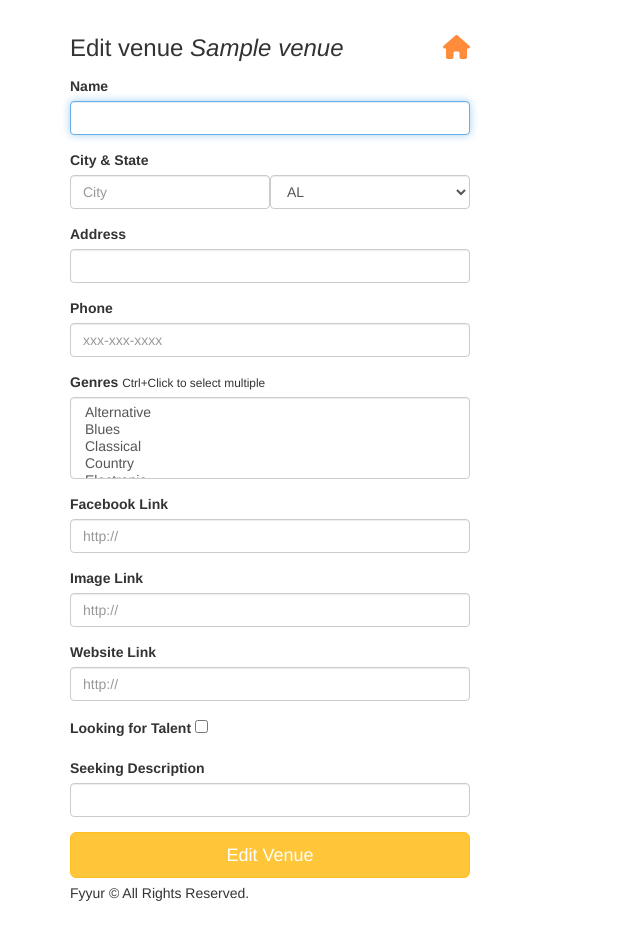
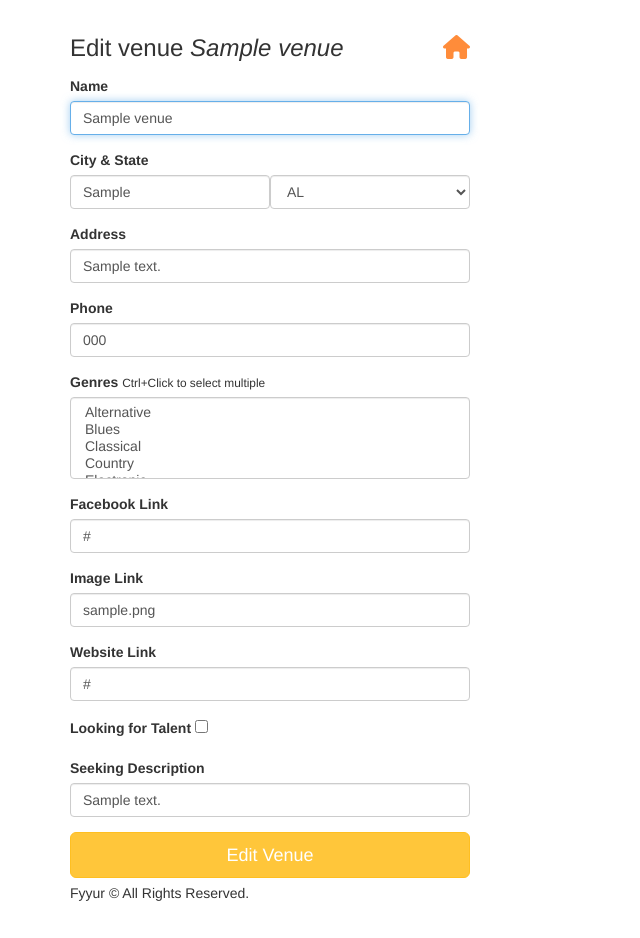
Before and after one commit to mhgbtc/mhg-alx, a Flask app: page /venues/1/edit in a window 1280 px wide. Shown: the part 60-998 px from the top of the page, without its empty margins (0-640 px from the left). Run offline with Flask 2, Linux system fonts and the light colour scheme; tables that the repository leaves empty hold one stand-in row (values such as "Sample post"); some libraries are stand-ins or nearby versions.

Commit message:
After submission

```diff
--- a/app.py
+++ b/app.py
@@ -114,6 +114,30 @@ def show_venue(venue_id):
 	if not good_venue_id:
 		abort(404)
 
+	# J'essaye de recuperer les informations par rapport aux spectacles passer et a venir d'une venue.
+	# Etant donne la relation entre une venue et les artists, une jointure s'impose sur le modele artist pour avoir d'informations sur l(les)'artists
+	# qui a un spectacle dans le lieu
+
+	upcoming_shows_query = db.session.query(Show).join(Artist).filter(Show.venue_id==venue_id).filter(Show.start_time>datetime.now()).all()
+	upcoming_shows = []
+	for show in upcoming_shows_query:
+		upcoming_shows.append({
+		"artist_id": show.artist_id,
+		"artist_name": show.artist.name,
+		"artist_image_link": show.artist.image_link,
+		"start_time": show.start_time
+		})
+
+	past_shows_query = db.session.query(Show).join(Artist).filter(Show.venue_id==venue_id).filter(Show.start_time < datetime.now()).all()
+	past_shows = []
+	for show in past_shows_query:
+		past_shows.append({
+		"artist_id": show.artist_id,
+		"artist_name": show.artist.name,
+		"artist_image_link": show.artist.image_link,
+		"start_time": show.start_time
+		})
+
 	data = {
 		"id": good_venue_id.id,
 		"name": good_venue_id.name,
@@ -126,10 +150,10 @@ def show_venue(venue_id):
 		"facebook_link": good_venue_id.facebook_link,
 		"seeking_talent": good_venue_id.seeking_talent,
 		"image_link": good_venue_id.image_link,
-		"past_shows": [],
-		"upcoming_shows": [],
-		"past_shows_count": 0,
-		"upcoming_shows_count": 0,
+		"past_shows": past_shows,
+		"upcoming_shows": upcoming_shows,
+		"past_shows_count": len(past_shows),
+		"upcoming_shows_count": len(upcoming_shows),
 	}
 
 	if good_venue_id.seeking_talent:
@@ -137,26 +161,6 @@ def show_venue(venue_id):
 	else:
 		data['seeking_description'] = ''
 
-	counter = 0
-	current_time = dt.now()
-	for show in good_venue_id.shows:
-		artist = Artist.query.get(show.artist_id)
-		if(show.start_time >= current_time):
-			data["upcoming_shows"].append({
-				"artist_id": show.artist_id,
-				"artist_name": artist.name,
-				"artist_image_link": artist.image_link,
-				"start_time": show.start_time
-			})
-			counter += 1
-		else:
-			data["past_shows"].append({
-				"artist_id": show.artist_id,
-				"artist_name": artist.name,
-				"artist_image_link": artist.image_link,
-				"start_time": show.start_time
-			})
-		data['upcoming_shows_count'] = counter
 	return render_template('pages/show_venue.html', venue=data)
 
 # ==========ICI je vais creer une venue==================
@@ -165,7 +169,6 @@ def show_venue(venue_id):
 def create_venue_form():
     form = VenueForm()
     return render_template('forms/new_venue.html', form=form)
-
 
 @app.route('/venues/create', methods=['POST'])
 def create_venue_submission():
@@ -185,18 +188,18 @@ def create_venue_submission():
 				website_link=form.website_link.data
 			)
 
-			if request.form['seeking_talent']:
+			if form.seeking_talent.data:
 				venue.seeking_talent=True
 
 			db.session.add(venue)
 			db.session.commit()
 
 			# on successful db insert, flash success
-			flash('Venue ' + request.form['name'] + ' was successfully listed!')
+			flash('Venue ' + form.name.data + ' was successfully listed!')
 			return redirect(url_for('index'))
 		except Exception as e:
 			# on unsuccessful db insert, flash an error instead.
-			flash('An error occurred. Venue ' + request.form['name'] + ' could not be listed.')
+			flash('An error occurred. Venue ' + form.name.data + ' could not be listed.')
 			print(str(e))
 			db.session.rollback()
 			return render_template('forms/new_venue.html', form=form)
@@ -221,8 +224,9 @@ def delete_venue(venue_id):
 	try:
 		db.session.delete(venue)
 		db.session.commit()
-	except:
+	except Exception as e:
 		db.session.rollback()
+		print(str(e))
 	finally:
 		db.session.close()
 	# BONUS CHALLENGE: Implement a button to delete a Venue on a Venue Page, have it so that
@@ -271,6 +275,26 @@ def show_artist(artist_id):
 	if not good_artist_id:
 		abort(404)
 
+	upcoming_shows_query = db.session.query(Show).join(Venue).filter(Show.artist_id==artist_id).filter(Show.start_time > datetime.now()).all()
+	upcoming_shows = []
+	for show in upcoming_shows_query:
+		upcoming_shows.append({
+		"venue_id": show.venue_id,
+		"venue_name": show.venue.name,
+		"venue_image_link": show.venue.image_link,
+		"start_time": show.start_time
+		})
+
+	past_shows_query = db.session.query(Show).join(Venue).filter(Show.artist_id==artist_id).filter(Show.start_time < datetime.now()).all()
+	past_shows = []
+	for show in past_shows_query:
+		past_shows.append({
+		"venue_id": show.venue_id,
+		"venue_name": show.venue.name,
+		"venue_image_link": show.venue.image_link,
+		"start_time": show.start_time
+		})
+
 	data = {
 		"id": good_artist_id.id,
 		"name": good_artist_id.name,
@@ -282,37 +306,16 @@ def show_artist(artist_id):
 		"facebook_link": good_artist_id.facebook_link,
 		"seeking_venue": good_artist_id.seeking_venue,
 		"image_link": good_artist_id.image_link,
-		"past_shows": [],
-		"upcoming_shows": [],
-		"past_shows_count": 0,
-		"upcoming_shows_count": 0,
+		"past_shows": past_shows,
+		"upcoming_shows": upcoming_shows,
+		"past_shows_count": len(past_shows),
+		"upcoming_shows_count": len(upcoming_shows),
 	}
 
 	if good_artist_id.seeking_venue:
 		data['seeking_description'] = good_artist_id.seeking_description
 	else:
 		data['seeking_description'] = ''
-
-	counter = 0
-	current_time = dt.now()
-	for show in good_artist_id.shows:
-		venue = Venue.query.get(show.venue_id)
-		if(show.start_time >= current_time):
-			data["upcoming_shows"].append({
-				"venue_id": show.venue_id,
-				"venue_name": venue.name,
-				"venue_image_link": venue.image_link,
-				"start_time": show.start_time
-			})
-			counter += 1
-		else:
-			data["past_shows"].append({
-				"venue_id": show.venue_id,
-				"venue_name": venue.name,
-				"venue_image_link": venue.image_link,
-				"start_time": show.start_time
-			})
-		data['upcoming_shows_count'] = counter
 
 	return render_template('pages/show_artist.html', artist=data, form=form)
 
@@ -360,10 +363,11 @@ def edit_artist_submission(artist_id):
 			flash('Artist ' + artist.name + ' was successfully updated!')
 			return redirect(url_for('show_artist', artist_id=artist_id))
 
-		except:
+		except Exception as e:
 			db.session.rollback()
 			# on unsuccessful db update, flash an error instead.
 			flash('An error occurred. Artist ' + request.form['name'] + ' could not be updated.')
+			print(str(e))
 			return render_template('forms/edit_artist.html', form=form)
 		finally:
 			db.session.close()
@@ -409,10 +413,11 @@ def edit_venue_submission(venue_id):
 				venue.seeking_talent=True
 
 			db.session.commit()
-			flash('Venue ' + request.form['name'] + ' was successfully updated')
+			flash('Venue ' + venue.name + ' was successfully updated')
 			return redirect(url_for('show_venue', venue_id=venue_id))
-		except:
+		except Exception as e:
 			flash('An error occured. Venue ' + request.form['name'] + ' could not be updated!')
+			print(str(e))
 			db.session.rollback()
 			return render_template('forms/edit_venue.html', form=form)
 		finally:
@@ -424,12 +429,10 @@ def edit_venue_submission(venue_id):
 
 # --------------------------Implementation de la creation d'un artiste--------------------------------------------#
 
-
 @app.route('/artists/create', methods=['GET'])
 def create_artist_form():
     form = ArtistForm()
     return render_template('forms/new_artist.html', form=form)
-
 
 @app.route('/artists/create', methods=['POST'])
 def create_artist_submission():
@@ -450,7 +453,7 @@ def create_artist_submission():
 				seeking_description=form.seeking_description.data
 			)
 
-			if request.form.get('seeking_venue'):
+			if form.seeking_venue.data:
 				artist.seeking_venue=True
 
 			db.session.add(artist)
@@ -462,6 +465,7 @@ def create_artist_submission():
 		except Exception as e:
 			# on unsuccessful db insert, flash an error instead.
 			flash('An error occurred. Venue ' + request.form['name'] + ' could not be listed.')
+			print(str(e))
 			db.session.rollback()
 			return render_template('forms/new_artist.html', form=form)
 		finally:
@@ -523,6 +527,7 @@ def create_show_submission():
 
 			# on unsuccessful db insert, flash an error instead.
 			flash('An error occurred. Show could not be listed.')
+			print(str(e))
 			return render_template('forms/new_show.html', form=form)
 		finally:
 			db.session.close()
--- a/templates/forms/edit_venue.html
+++ b/templates/forms/edit_venue.html
@@ -7,26 +7,26 @@
       <h3 class="form-heading">Edit venue <em>{{ venue.name }}</em> <a href="{{ url_for('index') }}" title="Back to homepage"><i class="fa fa-home pull-right"></i></a></h3>
       <div class="form-group">
         <label for="name">Name</label>
-        {{ form.name(class_ = 'form-control', autofocus = true) }}
+        {{ form.name(class_ = 'form-control', autofocus = true, value = venue.name) }}
       </div>
       <div class="form-group">
           <label>City & State</label>
           <div class="form-inline">
             <div class="form-group">
-              {{ form.city(class_ = 'form-control', placeholder='City', autofocus = true) }}
+              {{ form.city(class_ = 'form-control', placeholder='City', autofocus = true, value = venue.city) }}
             </div>
             <div class="form-group">
-              {{ form.state(class_ = 'form-control', placeholder='State', autofocus = true) }}
+              {{ form.state(class_ = 'form-control', placeholder='State', autofocus = true, value = venue.state) }}
             </div>
           </div>
       </div>
       <div class="form-group">
         <label for="address">Address</label>
-        {{ form.address(class_ = 'form-control', autofocus = true) }}
+        {{ form.address(class_ = 'form-control', autofocus = true, value = venue.address) }}
       </div>
       <div class="form-group">
           <label for="phone">Phone</label>
-          {{ form.phone(class_ = 'form-control', placeholder='xxx-xxx-xxxx', autofocus = true) }}
+          {{ form.phone(class_ = 'form-control', placeholder='xxx-xxx-xxxx', autofocus = true, value = venue.phone) }}
         </div>
       <div class="form-group">
         <label for="genres">Genres</label>
@@ -35,17 +35,17 @@
       </div>
       <div class="form-group">
           <label for="facebook_link">Facebook Link</label>
-          {{ form.facebook_link(class_ = 'form-control', placeholder='http://', autofocus = true) }}
+          {{ form.facebook_link(class_ = 'form-control', placeholder='http://', autofocus = true, value = venue.facebook_link)}}
        </div>
 
        <div class="form-group">
           <label for="image_link">Image Link</label>
-          {{ form.image_link(class_ = 'form-control', placeholder='http://', autofocus = true) }}
+          {{ form.image_link(class_ = 'form-control', placeholder='http://', autofocus = true, value = venue.image_link) }}
        </div>
 
        <div class="form-group">
               <label for="website_link">Website Link</label>
-              {{ form.website_link(class_ = 'form-control', placeholder='http://', autofocus = true) }}
+              {{ form.website_link(class_ = 'form-control', placeholder='http://', autofocus = true, value = venue.website_link) }}
         </div>
 
         <div class="form-group">
@@ -55,7 +55,7 @@
 
         <div class="form-group">
             <label for="seeking_description">Seeking Description</label>
-            {{ form.seeking_description(class_ = 'form-control', autofocus = true) }}
+            {{ form.seeking_description(class_ = 'form-control', autofocus = true, value = venue.seeking_description) }}
           </div>
 
         {{ form.submit(class="btn btn-primary btn-lg btn-block") }}
```
Also changed, not shown: templates/forms/edit_artist.html (+9 -9 lines).
